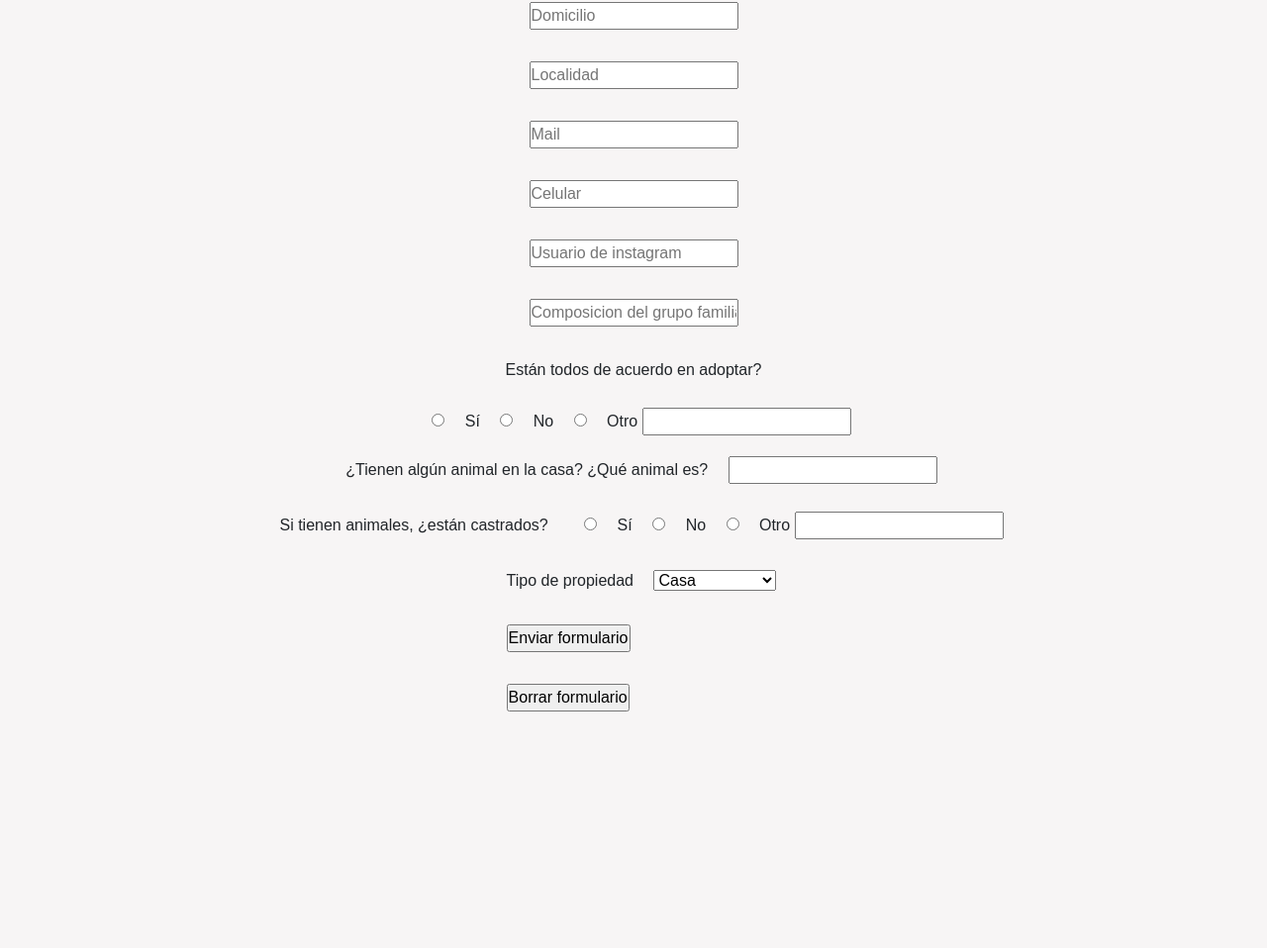
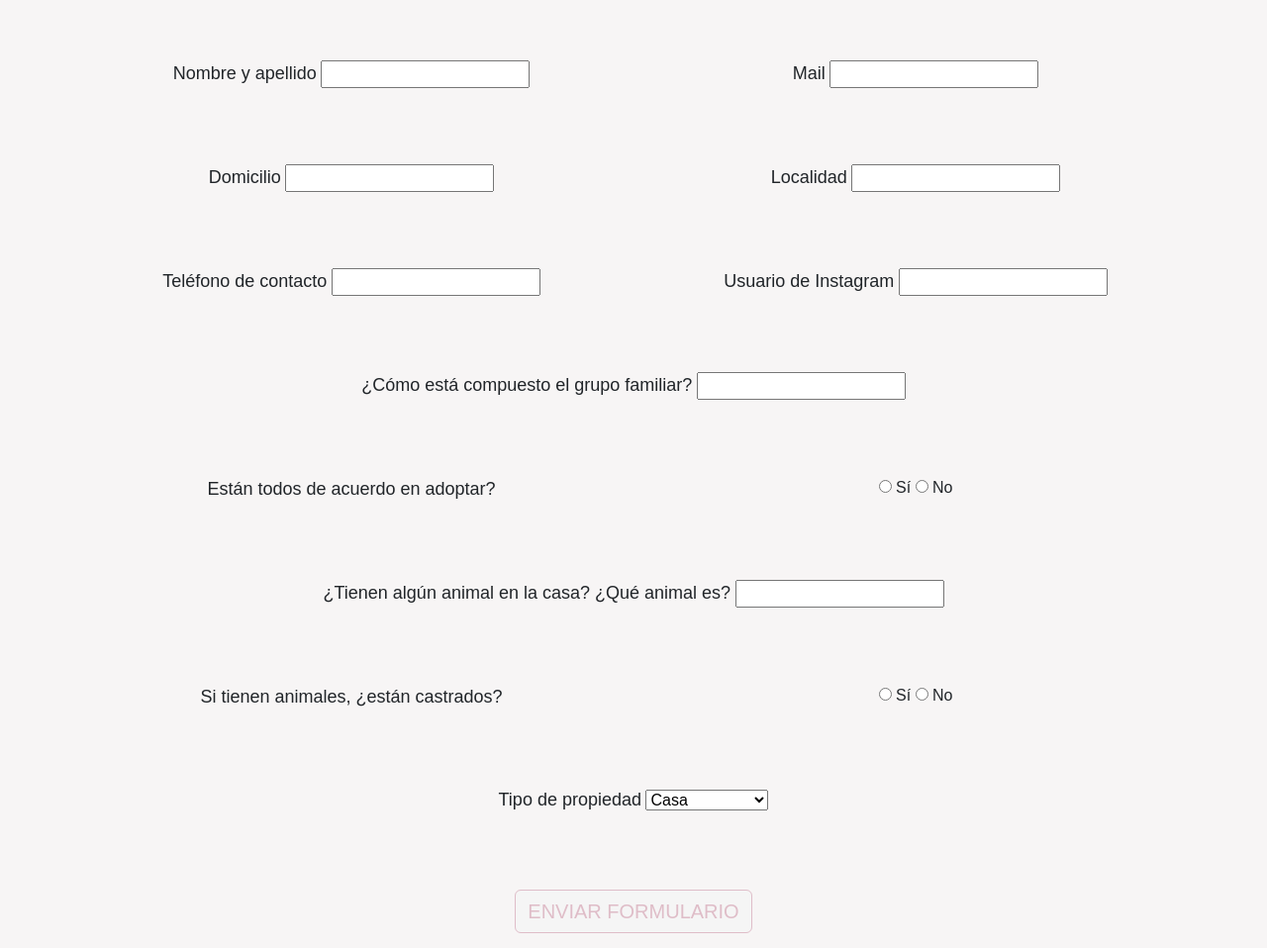
Before and after one commit to lubraslovsky/Gatumania, a website: page pages/formulario.html in a window 1280 px wide. Shown: the part 245-1203 px from the top of the page at 99% size. Drawn offline with nearby package versions, Linux system fonts and the light colour scheme.

Commit message:
bootstrap en formulario

```diff
--- a/estilos/backupestilos.css
+++ b/estilos/backupestilos.css
@@ -15,18 +15,18 @@ body{
     background-size: cover;
 }
 .navbar-brand img{
-    margin-left: 1.4em;
+
 }
 .navbar-nav{
     list-style-type: none;
     justify-content: space-between;
-    gap: 40px;
-    margin-left: 2em;
+    gap: 20px;
+
 }
  .nav-item{
      text-decoration: none;
      background-color:rgb(251, 230, 237);
-     padding: 0.3rem;
+     padding: 0.1rem;
 
 }
 .nav-link{
@@ -51,7 +51,7 @@ footer{
     background-color: bisque;
     text-align: center;
     grid-area: footer;
-    margin-top: 20em;
+    margin-top: 10em;
 }
 
 .footer__h3{
@@ -212,7 +212,7 @@ footer{
         grid-area: footer;
         margin-top: 28em;
         height: 9em;
-        padding: 2em;
+
     }
 }
 /* CELULAR */
@@ -307,8 +307,9 @@ section{
 
 .h2Adopta{
     background-color: rgb(213, 189, 205);
-    margin: 2em auto;
     padding: 0.3em;
+    margin-top: 2em;
+    margin-bottom: 2em;
     max-width: fit-content;
 }
 
@@ -388,27 +389,21 @@ section{
 
 /* FORMULARIO */
 
-.flex__form{
-    display: flex;
-    align-items: center;
-    flex-direction: column;
-    flex-wrap: wrap;
-    justify-content: center;
+.h2Formulario{
+    background-color: rgb(213, 189, 205);
+    padding: 0.3em;
+    margin-top: 2em;
+    margin-bottom: 2em;
+    max-width: fit-content;
+}
+.formulario{
+    margin-top: 3em;
+    height: 60em;
+}
+.formulario__label{
+    font-size: 18px;
 }
 
-.form__input{
-    margin: 1em;
-}
-
-.form__datos{
-    width: fit-content;
-    align-items: center;
-}
-
-.form__button{
-    align-items: center;
-    margin: 1em;
-}
 
 
 
--- a/pages/formulario.html
+++ b/pages/formulario.html
@@ -7,7 +7,7 @@
     <title> Formulario</title>
     <!-- CSS only -->
     <link href="https://cdn.jsdelivr.net/npm/bootstrap@5.2.0-beta1/dist/css/bootstrap.min.css" rel="stylesheet" integrity="sha384-0evHe/X+R7YkIZDRvuzKMRqM+OrBnVFBL6DOitfPri4tjfHxaWutUpFmBp4vmVor" crossorigin="anonymous">
-    <link rel="stylesheet" href="../estilos/estilos.css">
+    <link rel="stylesheet" href="../estilos/backupestilos.css">
 </head>
 
 <body>
@@ -56,70 +56,69 @@
 
     <section>
         <h2 class="h2Formulario"> Si estás listo para adoptar, completá este formulario</h2>
-
-            <form class="flex__form" action="">
-
-                    <div>
-                    <input class="form__input form__datos" type="text" name="nombre" placeholder="Nombre y apellido" id="nombre" required>
+    <div class="container text-center">
+            <form class="formulario row" action="">
+                <div class="col-sm-6 mb-4">
+                    <label class="formulario__label" for="nombre"> Nombre y apellido </label>
+                    <input class="form__input form__datos" type="text" name="nombre" id="nombre" required>
                 </div>
-                    <div>
-                    <input class="form__input form__datos" type="text" name="domicilio" placeholder="Domicilio" id="domicilio" required>
+                <div class="col-sm-6 mb-4">
+                    <label class="formulario__label for="mail"> Mail</label>
+                    <input class="form__input form__datos" type="email" name="mail" id="mail" required>
                 </div>
-                    <div>
-                    <input class="form__input form__datos" type="text" name="localidad" placeholder="Localidad" id="localidad" required>
+                <div class="col-sm-6 mb-4">
+                    <label class="formulario__label" for="domicilio"> Domicilio</label>
+                    <input class="form__input form__datos" type="text" name="domicilio" id="domicilio" required>
                 </div>
-                    <div>
-                    <input class="form__input form__datos" type="email" name="mail" placeholder="Mail" id="mail" required>
+                <div class="col-sm-6 mb-4">
+                    <label class="formulario__label" for="localidad"> Localidad </label>
+                    <input class="form__input form__datos" type="text" name="localidad" id="localidad" required>
                 </div>
-         <div>
-                    <input class="form__input form__datos" type="text" name="celular" placeholder="Celular" id="celular" required>
+                <div class="col-sm-6 mb-4">
+                    <label class="formulario__label" for="celular"> Teléfono de contacto </label>
+                    <input class="form__input form__datos" type="text" name="celular" id="celular" required>
                 </div>
-                   <div>
-                    <input class="form__input form__datos" type="text" name="ig" placeholder="Usuario de instagram" id="ig" required>
+                <div class="col-sm-6 mb-4">
+                    <label class="formulario__label" for="ig"> Usuario de Instagram</label>
+                    <input class="form__input form__datos" type="text" name="ig" id="ig" required>
                 </div>
-    <div>
-                    <input class="form__input form__datos" type="text" name="grupo" placeholder="Composicion del grupo familiar" id="grupo" required>
+                <div class="col-12 mb-4">
+                    <label class="formulario__label" for="grupo"> ¿Cómo está compuesto el grupo familiar? </label>
+                    <input class="form__input form__datos" type="text" name="grupo" id="grupo" required>
                 </div>
-        <div>
-                    <label class="form__input" for="acuerdo"> Están todos de acuerdo en adoptar?</label>
+                <div class="col-sm-6 mb-4">
+                    <label class="formulario__label form__input" for="acuerdo"> Están todos de acuerdo en adoptar?</label>
                 </div>
-         <div>
+                <div class="col-sm-6 mb-4">
                     <input class="form__input" type="radio" id="acuerdo" name="acuerdo"> Sí
                     <input class="form__input" type="radio" id="acuerdo" name="acuerdo"> No
-                    <input class="form__input" type="radio" id="acuerdo" name="acuerdo"> Otro <input type="text" name="" id="">
                 </div>
-        <div>
-                    <label class="form__input" for=""> ¿Tienen algún animal en la casa? ¿Qué animal es?</label> <input type="text" name="animal" id="animal" required>
+                <div class="col-12 mb-4">
+                    <label class="formulario__label form__input" for=""> ¿Tienen algún animal en la casa? ¿Qué animal es?</label> <input type="text" name="animal" id="animal" required>
                 </div>
-       <div>
-                    <label class="form__input" for="">Si tienen animales, ¿están castrados?</label>
-
-
+                <div class="col-sm-6 mb-4">
+                    <label class="formulario__label form__input" for="">Si tienen animales, ¿están castrados?</label>
+                </div>
+                <div class="col-sm-6 mb-4">
                     <input class="form__input form__radio" type="radio" id="castrado" name="castrado"> Sí
                     <input class="form__input form__radio" type="radio" id="castrado" name="castrado"> No
-                    <input class="form__input form__radio" type="radio" id="castrado" name="castrado"> Otro <input type="text" name="" id="">
                 </div>
-    <div>
-                    <label class="form__input" for=""> Tipo de propiedad</label>
+                <div class="col-12 mb-4">
+                    <label class="formulario__label form__input" for=""> Tipo de propiedad</label>
                         <select name="Tipo de propiedad">
                         <option value="Casa"> Casa</option>
                         <option value="Departamento"> Departamento</option>
                         <option value="PH"> PH</option>
+                        </select>
                 </div>
-        </select>
-        <div>
-        <input class="form__button submit" type="submit" value="Enviar formulario">
+                <div class="col-12 mb-4">
+                    <button class="btn btn-primary" type="submit">Enviar formulario</button>
                   </div>
-    <div>
-        <input class="form__button reset" type="reset" value="Borrar formulario">
+            </form>
         </div>
-
-
-
-    </form>
     </section>
 
-    <footer class="footer">
+    <footer class="footerFormulario footer">
         <h3 class="footer__h3"> Escribinos </h3>
         <a class="footer__mail" href="gatu_mania@gmail.com"> gatu_mania@gmail.com</a>
         <a class="footer__ig" href="https://www.instagram.com/gatu_mania/">Seguinos en instagram</a>
--- a/scss/estilos.scss
+++ b/scss/estilos.scss
@@ -1,3 +1,5 @@
+@import "variables";
+
 *{
     margin: 0;
     padding: 0;
```
Also changed, not shown: index.html (+1 -1 lines), pages/adopta.html (+13 -11 lines), pages/contacto.html (+1 -1 lines), pages/quienes_somos.html (+1 -1 lines), pages/tenencia_responsable.html (+1 -1 lines), css/estilos.css. Lines whose indentation alone changed are shown as unchanged.
